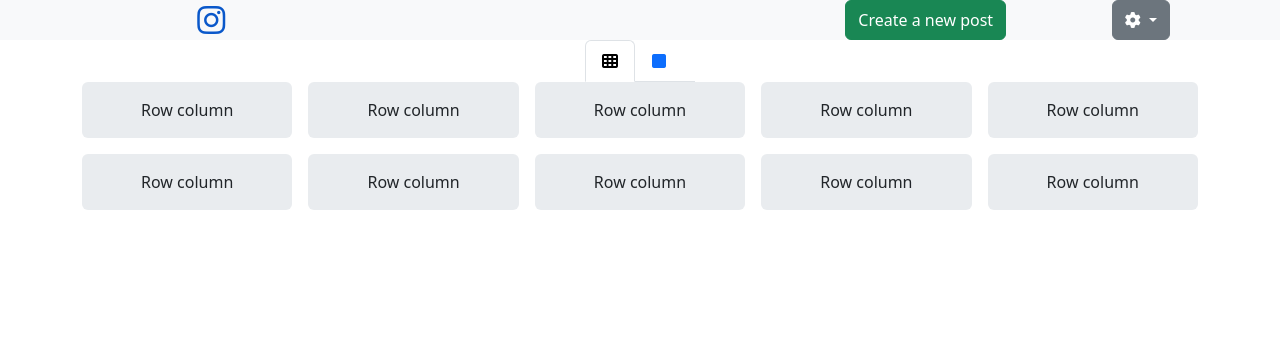
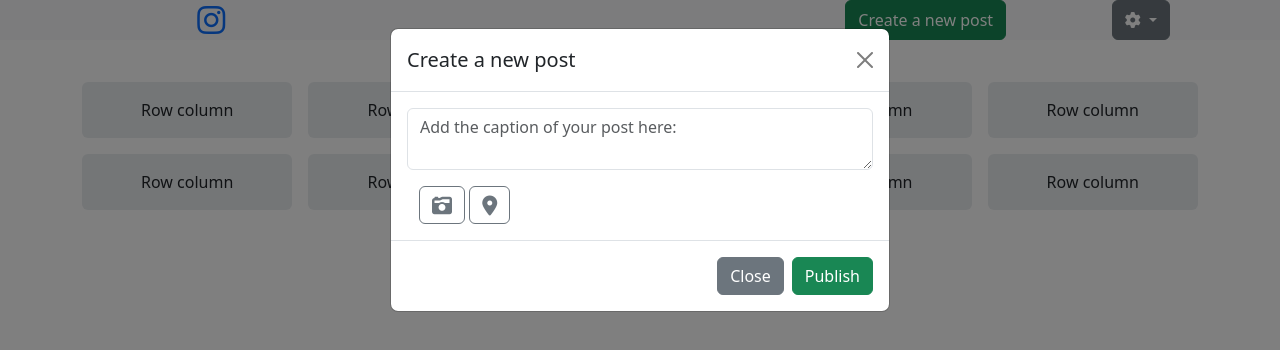
Before and after one commit to 4GeeksAcademy/ccdune-pt-80-bootstrap-insta-post, a plain HTML site: page index.html in a window 1280 px wide. Both pictures are taken after a click on the button "Create a new post". Drawn offline with nearby package versions, Linux system fonts and the light colour scheme.

Commit message:
Finished the modal create post box and fluff

```diff
--- a/index.html
+++ b/index.html
@@ -42,11 +42,53 @@
           <button class="nav-link active col-lg-4"  id="nav-home-tab" data-bs-toggle="tab" data-bs-target="#nav-home" type="button" role="tablist" aria-controls="nav-home" aria-selected="false">
             <i class="fa-brands fa-instagram fa-2xl"></i>
           </button>
-          <button class="nav-link col-lg-4">
+
+<!-- Button trigger modal -->
+<button class="nav-link col-lg-4">
+<button type="button" class="btn btn-success" data-bs-toggle="modal" data-bs-target="#exampleModal">
+  Create a new post
+</button>
+</button>
+
+<!-- Modal -->
+<div class="modal fade" id="exampleModal" tabindex="-1" aria-labelledby="exampleModalLabel" aria-hidden="true">
+  <div class="modal-dialog">
+    <div class="modal-content">
+      <div class="modal-header">
+        <h1 class="modal-title fs-5" id="exampleModalLabel">Create a new post</h1>
+        <button type="button" class="btn-close" data-bs-dismiss="modal" aria-label="Close"></button>
+      </div>
+      <div class="modal-body">
+        <!-- Input text box -->
+        <div class="input-group mb-3">
+          <textarea class="form-control" placeholder="Add the caption of your post here: " aria-label="With textarea"></textarea>
+        </div>
+
+        <div class="container-fluid">
+          <div class="row">
+            <div class="col-md-4">
+              <button type="button" class="btn btn-outline-secondary" data-bs-dismiss="modal"><i class="fa-solid fa-camera-retro fa-lg"></i></button>
+              <button type="button" class="btn btn-outline-secondary" data-bs-dismiss="modal"><i class="fa-solid fa-location-dot fa-lg"></i></button>
+            </div>
+          </div>
+
+      </div>
+      </div>
+      <div class="modal-footer">
+        <button type="button" class="btn btn-secondary" data-bs-dismiss="modal">Close</button>
+        <button type="button" class="btn btn-success">Publish</button>
+      </div>
+    </div>
+  </div>
+</div>
+
+          <!-- <button class="nav-link col-lg-4"> -->
             <!-- deleted code goes here -->
              <!-- id="nav-profile-tab" data-bs-toggle="tab" data-bs-target="#nav-profile" type="button" role="tab" aria-controls="nav-profile" aria-selected="false" -->
-            <button type="button" class="btn btn-success">Create a new post</button>
-          </button>
+            <!-- <button type="button" class="btn btn-success">Create a new post</button>
+          </button> -->
+
+
           <button class="nav-link col-lg-1">
             <!-- id="nav-settings-tab" data-bs-toggle="tab" data-bs-target="#nav-settings" type="button" role="tab" aria-controls="nav-settings" aria-selected="false" -->
             <div class="dropdown">
@@ -73,7 +115,7 @@
       <!-- this is our layout button -->
 
         <div class="nav justify-content-center" >
-      <div class="row d-flex justify-content-center">
+      <div class="row d-flex">
         <ul class="nav nav-tabs" id="myTab" role="tablist">
           <li class="nav-item" role="presentation">
         <div class="col-lg-1" >
```
